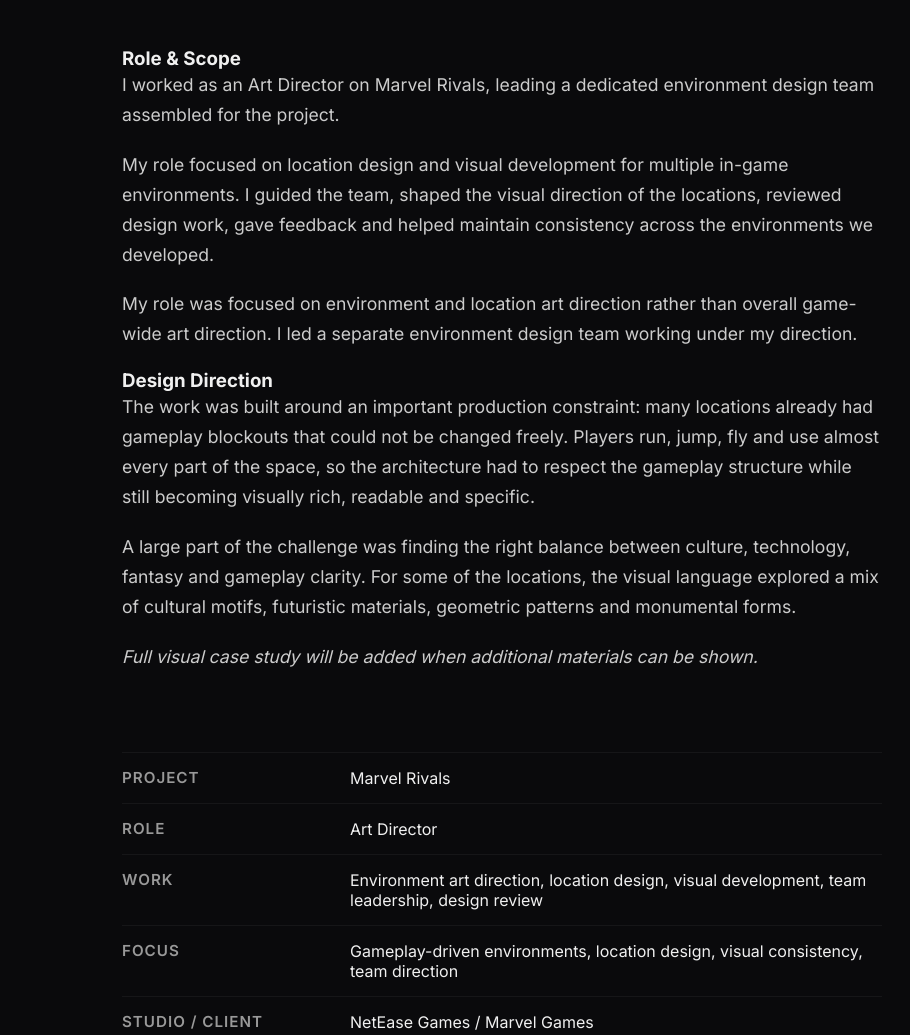
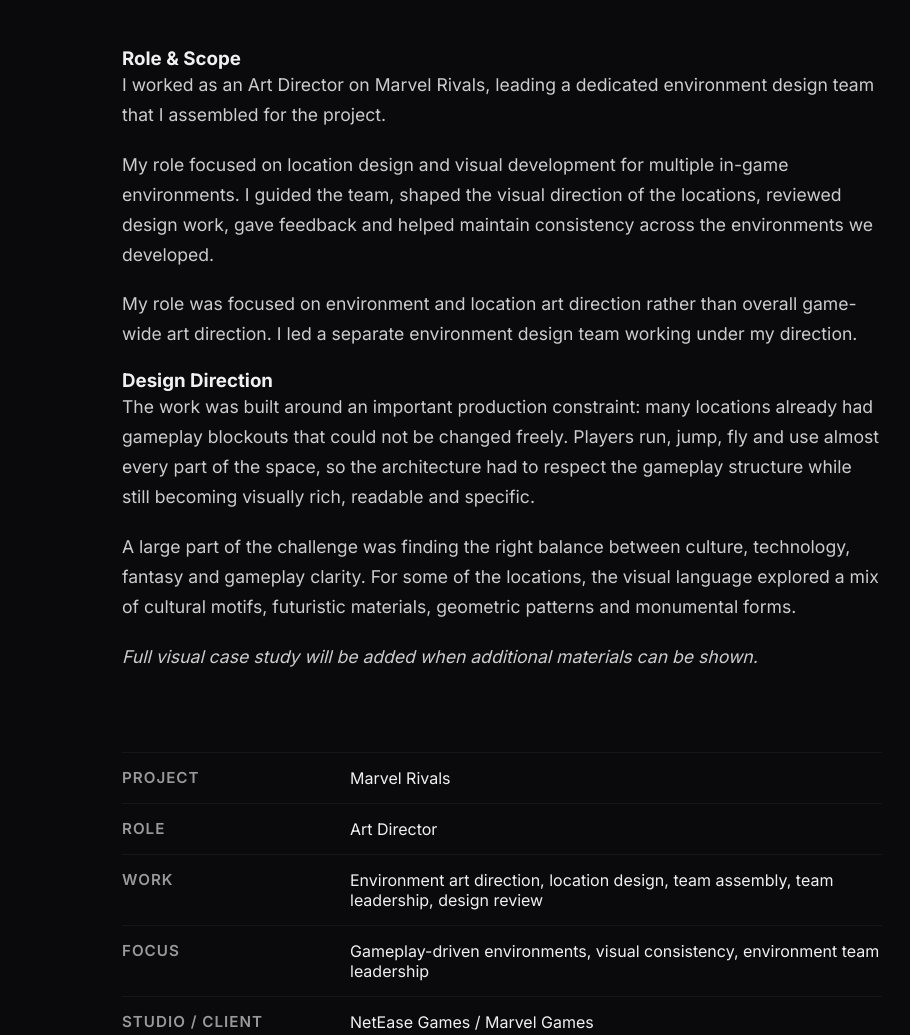
Before and after one commit to AlexPiArt/portfolio, a plain HTML site: page marvel-rivals.html in a window 1280 px wide. Shown: the part 265-1300 px from the top of the page, without its empty margins (138-1048 px from the left). Drawn offline with Linux system fonts and the light colour scheme.

Commit message:
docs: refine team assembly wording for Marvel Rivals

```diff
--- a/marvel-rivals.html
+++ b/marvel-rivals.html
@@ -30,7 +30,7 @@
 
             <div class="project-intro text-block">
                 <h3>Role & Scope</h3>
-                <p>I worked as an Art Director on Marvel Rivals, leading a dedicated environment design team assembled for the project.</p>
+                <p>I worked as an Art Director on Marvel Rivals, leading a dedicated environment design team that I assembled for the project.</p>
                 <p>My role focused on location design and visual development for multiple in-game environments. I guided the team, shaped the visual direction of the locations, reviewed design work, gave feedback and helped maintain consistency across the environments we developed.</p>
                 <p>My role was focused on environment and location art direction rather than overall game-wide art direction. I led a separate environment design team working under my direction.</p>
 
@@ -43,8 +43,8 @@
             <div class="project-credits-table">
                 <div class="credit-row"><span class="credit-label">Project</span><span class="credit-value">Marvel Rivals</span></div>
                 <div class="credit-row"><span class="credit-label">Role</span><span class="credit-value">Art Director</span></div>
-                <div class="credit-row"><span class="credit-label">Work</span><span class="credit-value">Environment art direction, location design, visual development, team leadership, design review</span></div>
-                <div class="credit-row"><span class="credit-label">Focus</span><span class="credit-value">Gameplay-driven environments, location design, visual consistency, team direction</span></div>
+                <div class="credit-row"><span class="credit-label">Work</span><span class="credit-value">Environment art direction, location design, team assembly, team leadership, design review</span></div>
+                <div class="credit-row"><span class="credit-label">Focus</span><span class="credit-value">Gameplay-driven environments, visual consistency, environment team leadership</span></div>
                 <div class="credit-row"><span class="credit-label">Studio / Client</span><span class="credit-value">NetEase Games / Marvel Games</span></div>
                 <div class="credit-row"><span class="credit-label">Materials</span><span class="credit-value">Visual case study currently limited by project restrictions</span></div>
             </div>
```
